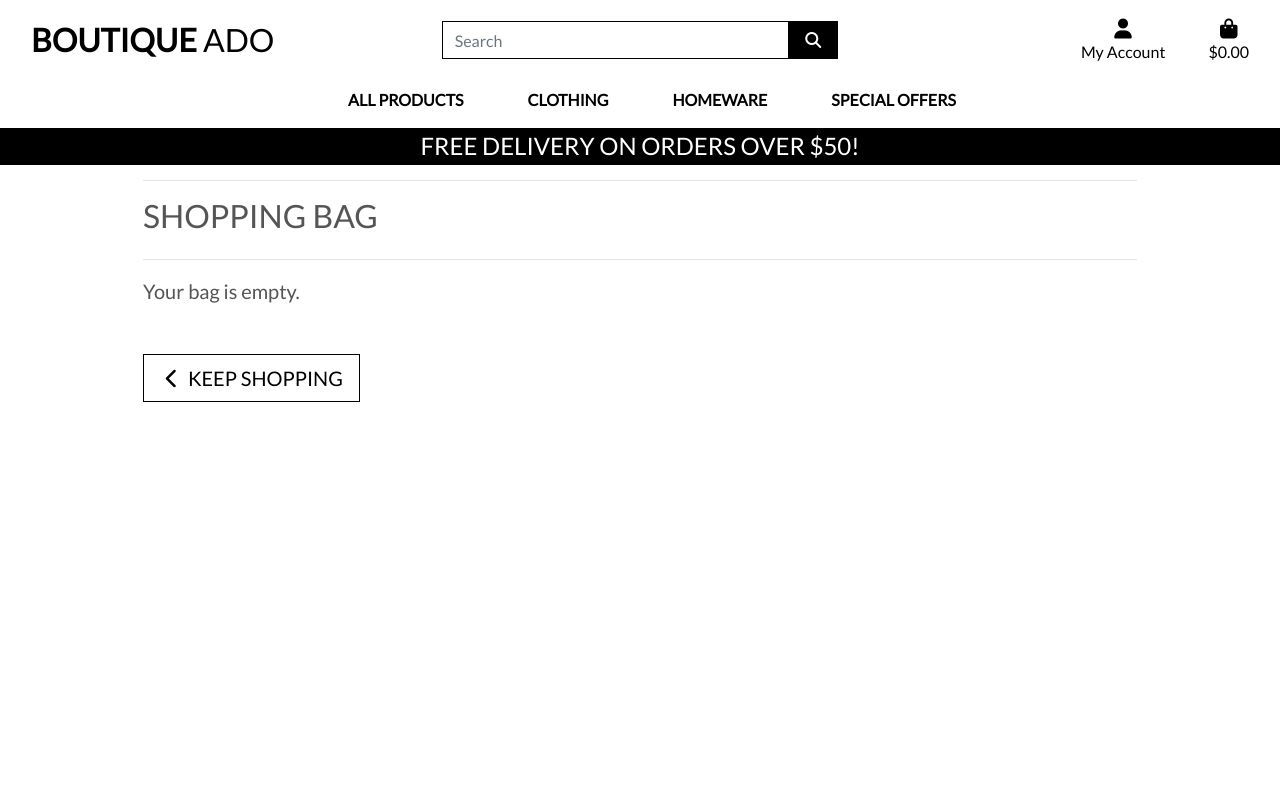
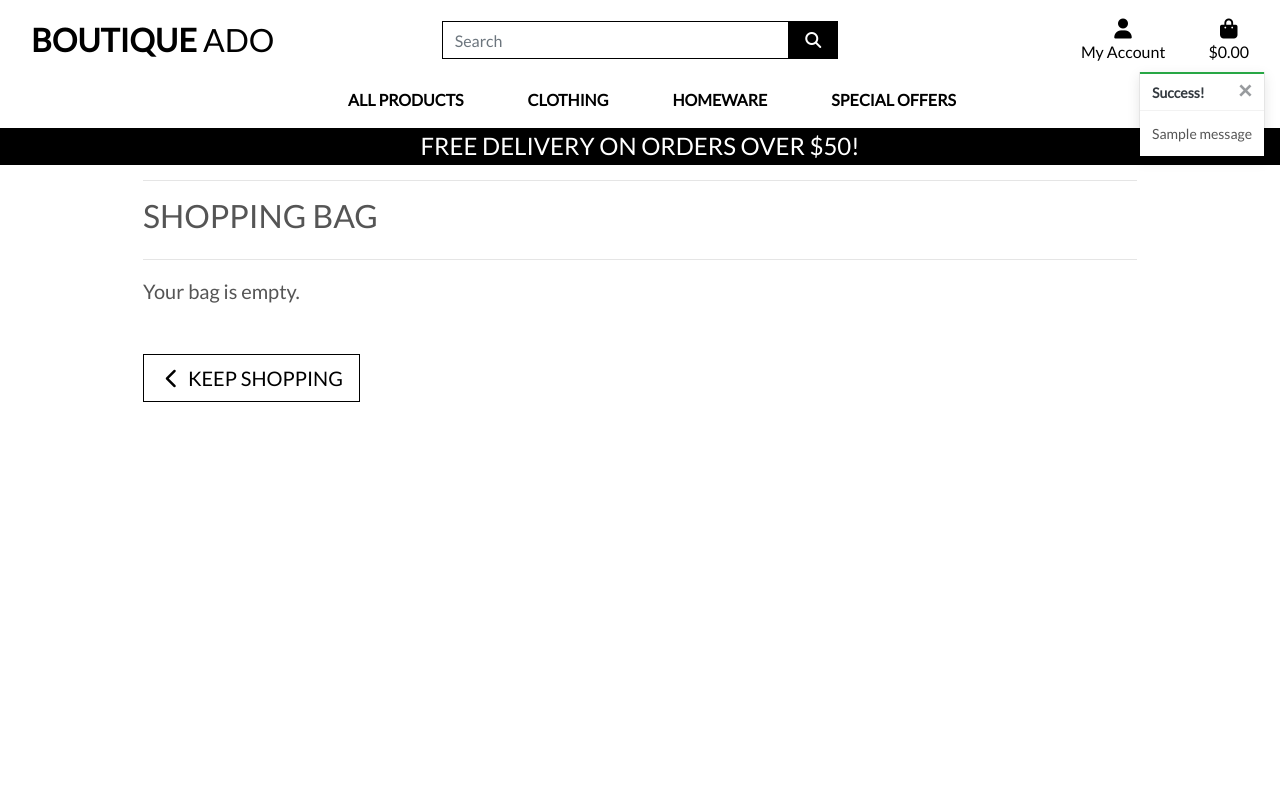
Before and after one commit to sejungkwak/boutique_ado, a Django app: page /bag/ in a window 1280 px wide. Run offline with Django 3.2, Linux system fonts and the light colour scheme; tables that the repository leaves empty hold one stand-in row (values such as "Sample post"); one stand-in notice (Sample message) is shown; some libraries are stand-ins or nearby versions.

Commit message:
feat: Add toasts

```diff
--- a/bag/views.py
+++ b/bag/views.py
@@ -1,5 +1,6 @@
 from django.shortcuts import render, redirect, reverse, HttpResponse
-
+from django.contrib import messages
+from products.models import Product
 
 def view_bag(request):
     """A view that renders the bag contents page"""
@@ -10,6 +11,7 @@ def view_bag(request):
 def add_to_bag(request, item_id):
     """Add a quantity of the specified product to the shopping bag"""
 
+    product = Product.objects.get(pk=item_id)
     quantity = int(request.POST.get('quantity'))
     redirect_url = request.POST.get('redirect_url')
     size = None
@@ -25,11 +27,13 @@ def add_to_bag(request, item_id):
                 bag[item_id]['items_by_size'][size] = quantity
         else:
             bag[item_id] = {'items_by_size': {size: quantity}}
+            messages.success(request, f'Added {product.name} to your bag!')
     else:
         if item_id in list(bag.keys()):
             bag[item_id] += quantity
         else:
             bag[item_id] = quantity
+            messages.success(request, f'Added {product.name} to your bag!')
 
     request.session['bag'] = bag
 
--- a/boutique_ado/settings.py
+++ b/boutique_ado/settings.py
@@ -78,6 +78,8 @@ TEMPLATES = [
         },
     },
 ]
+
+MESSAGE_STORAGE = 'django.contrib.messages.storage.session.SessionStorage'
 
 AUTHENTICATION_BACKENDS = [
     # Needed to login by username in Django admin, regardless of `allauth`
--- a/static/css/base.css
+++ b/static/css/base.css
@@ -102,6 +102,21 @@ a.category-badge > span.badge:hover {
     cursor: pointer;
 }
 
+.message-container {
+    position: fixed;
+    top: 72px;
+    right: 15px;
+    z-index: 9999;
+}
+
+.custom-toast {
+    overflow: visible;
+}
+
+.toast-capper {
+    height: 2px;
+}
+
 /* -------------------------------- Media Queries */
 
 /* Slightly larger container on xl screens */
--- a/templates/base.html
+++ b/templates/base.html
@@ -114,7 +114,21 @@
     </header>
 
     {% if messages %}
-        <div class="message-container"></div>
+        <div class="message-container">
+            {% for message in messages %}
+                {% with message.level as level %}
+                    {% if level == 40 %}
+                        {% include 'includes/toasts/toast_error.html' %}
+                    {% elif level == 30 %}
+                        {% include 'includes/toasts/toast_warning.html' %}
+                    {% elif level == 25 %}
+                        {% include 'includes/toasts/toast_success.html' %}
+                    {% else %}
+                        {% include 'includes/toasts/toast_info.html' %}
+                    {% endif %}
+                {% endwith %}
+            {% endfor %}
+        </div>
     {% endif %}
 
     {% block page_header %}
@@ -124,6 +138,9 @@
     {% endblock %}
 
     {% block postloadjs %}
+        <script type="text/javascript">
+            $('.toast').toast('show');
+        </script>
     {% endblock %}
 </body>
 
--- /dev/null
+++ b/templates/includes/toasts/toast_success.html
@@ -0,0 +1,9 @@
+<div class="toast custom-toast rounded-0 border-top-0" data-autohide="false">
+    <div class="arrow-up arrow-success"></div>
+    <div class="w-100 toast-capper bg-success"></div>
+    <div class="toast-header bg-white text-dark">
+        <strong class="mr-auto">Success!</strong>
+        <button class="ml-2 mb-1 close text-dark" type="button" data-dismiss="toast" aria-label="Close"><span aria-hidden="true">&times;</span></button>
+    </div>
+    <div class="toast-body bg-white">{{ message }}</div>
+</div>
```
Also changed, not shown: templates/includes/toasts/toast_error.html (added, +9 -0 lines), templates/includes/toasts/toast_info.html (added, +9 -0 lines), templates/includes/toasts/toast_warning.html (added, +9 -0 lines).
